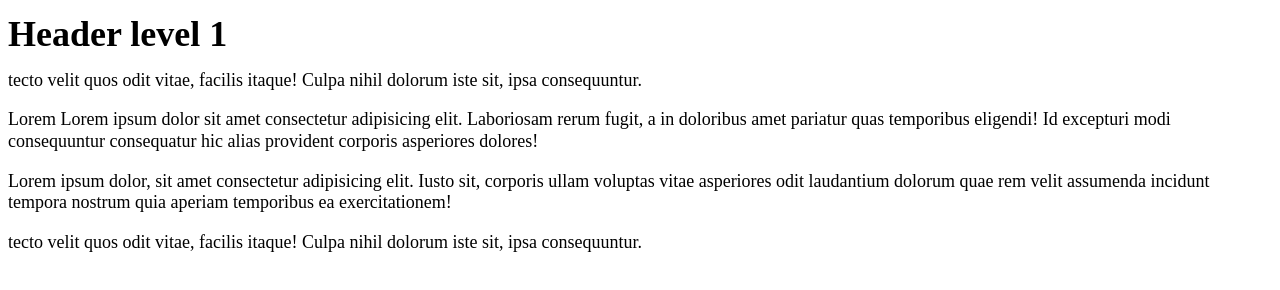
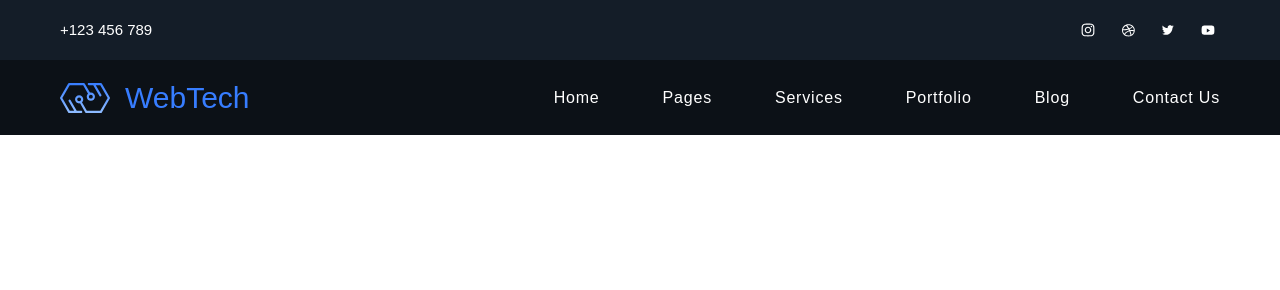
Before and after one commit to Somov-Eugene/webTech, a website: page #src/index.html in a window 1280 px wide. Drawn offline with nearby package versions, Linux system fonts and the light colour scheme; files that its build step writes are made by us from their sources; a web font is replaced by a local one.

Commit message:
Make Navbar

```diff
--- a/#src/_footer.html
+++ b/#src/_footer.html
@@ -1,3 +1,2 @@
 <footer class="footer">
-  <p>tecto velit quos odit vitae, <span>facilis itaque</span>! Culpa nihil dolorum iste sit, ipsa consequuntur.</p>
 </footer>
--- a/#src/_header.html
+++ b/#src/_header.html
@@ -1,5 +1,64 @@
 <header class="header">
-  <h1>Header level 1</h1>
-  <p>tecto velit quos odit vitae, <span>facilis itaque</span>! Culpa nihil dolorum iste sit, ipsa consequuntur.</p>
-  <p><span>Lorem</span> Lorem ipsum dolor sit amet consectetur adipisicing elit. Laboriosam rerum fugit, a in doloribus amet pariatur quas temporibus eligendi! Id excepturi modi consequuntur consequatur hic alias provident corporis asperiores dolores!</p>
+  <nav class="nav">
+    <div class="nav__top-bg">
+      <div class="container flex nav__top">
+        <a class="nav__phone" href="tel:+123456789">+123&nbsp;456&nbsp;789</a>
+        <div class="social">
+          <ul class="list-reset flex social__list">
+            <li class="social__item">
+              <a class="social__link social__link--instagram" target="_blank" href="https://instagram.com/">
+                <span class="visually-hidden">Instagram</span>
+              </a>
+            </li>
+            <li class="social__item">
+              <a class="social__link social__link--dribbble" target="_blank" href="https://dribbble.com/">
+                <span class="visually-hidden">Dribbble</span>
+              </a>
+            </li>
+            <li class="social__item">
+              <a class="social__link social__link--twitter" target="_blank" href="https://twitter.com/">
+                <span class="visually-hidden">Twitter</span>
+              </a>
+            </li>
+            <li class="social__item">
+              <a class="social__link social__link--youtube" target="_blank" href="https://youtube.com/">
+                <span class="visually-hidden">Youtube</span>
+              </a>
+            </li>
+          </ul>
+        </div>
+      </div>
+    </div>
+
+    <div class="nav__bottom-bg">
+      <div class="container flex nav__bottom">
+        <a class="flex header__logo logo" href="index.html">
+          <img class="logo__img" src="img/logo.svg" alt="Logo" width="50" height="30" />
+          <span class="logo__text">WebTech</span>
+        </a>
+        <div class="menu">
+          <ul class="list-reset flex menu__list">
+            <li class="menu__item">
+              <a class="menu__link" href="index.html">Home</a>
+            </li>
+            <li class="menu__item">
+              <a class="menu__link" href="pages.html">Pages</a>
+            </li>
+            <li class="menu__item">
+              <a class="menu__link" href="services.html">Services</a>
+            </li>
+            <li class="menu__item">
+              <a class="menu__link" href="portfolio.html">Portfolio</a>
+            </li>
+            <li class="menu__item">
+              <a class="menu__link" href="blog.html">Blog</a>
+            </li>
+            <li class="menu__item">
+              <a class="menu__link" href="contacts.html">Contact Us</a>
+            </li>
+          </ul>
+        </div>
+      </div>
+    </div>
+  </nav>
 </header>
--- a/#src/index.html
+++ b/#src/index.html
@@ -8,10 +8,9 @@
   <link rel="stylesheet" href="css/style.min.css">
   <script src="js/script.min.js" defer></script>
 </head>
-<body>
+<body class="wrapper">
   @@include("_header.html")
   <main class="main">
-    <p>Lorem ipsum dolor, sit amet consectetur adipisicing elit. Iusto sit, corporis ullam voluptas vitae asperiores odit laudantium dolorum quae rem velit assumenda incidunt tempora nostrum quia aperiam temporibus ea exercitationem!</p>
   </main>
   @@include("_footer.html")
 </body>
--- /dev/null
+++ b/#src/scss/general.scss
@@ -0,0 +1,72 @@
+*,
+*::after,
+*::before {
+  box-sizing: border-box;
+}
+
+body {
+  font-family: "Poppins", sans-serif;
+  font-size: 16px;
+  min-width: 320px;
+}
+
+img {
+  width: 100%;
+  height: auto;
+}
+
+a,
+a:hover,
+a:focus,
+a:active,
+a:visited {
+  color: inherit;
+}
+
+a {
+  text-decoration: none;
+}
+
+a:hover {
+  text-decoration: underline;
+}
+
+.visually-hidden:not(:focus):not(:active) {
+  position: absolute;
+
+  width: 1px;
+  height: 1px;
+  margin: -1px;
+  border: 0;
+  padding: 0;
+
+  white-space: nowrap;
+
+  clip-path: inset(100%);
+  clip: rect(0 0 0 0);
+  overflow: hidden;
+}
+
+.wrapper {
+  margin: 0 auto;
+  max-width: 1440px;
+}
+
+.container {
+  margin: 0 auto;
+  padding-left: 15px;
+  padding-right: 15px;
+  max-width: 1190px;
+}
+
+.list-reset {
+  margin: 0;
+  padding-left: 0;
+  list-style-type: none;
+}
+
+.flex {
+  display: flex;
+  justify-content: space-between;
+  align-items: center;
+}
--- /dev/null
+++ b/#src/scss/header.scss
@@ -0,0 +1,101 @@
+.header {
+  color: $white;
+}
+
+.nav__top {
+  padding-top: 15px;
+  padding-bottom: 15px;
+
+  &-bg {
+    background-color: $mirage;
+  }
+}
+
+.nav__phone {
+  font-size: 15px;
+  line-height: 200%;
+}
+
+.social {
+  &__list {
+    justify-content: flex-start;
+  }
+
+  &__item:not(:last-child) {
+    margin-right: 16px;
+  }
+
+  &__link {
+    display: block;
+    width: 24px;
+    height: 24px;
+    background-repeat: no-repeat;
+    background-position: center;
+    background-size: cover;
+
+    &--instagram {
+      background-image: url("../img/icon-instagram.svg");
+    }
+
+    &--dribbble {
+      background-image: url("../img/icon-dribbble.svg");
+    }
+
+    &--twitter {
+      background-image: url("../img/icon-twitter.svg");
+    }
+
+    &--youtube {
+      background-image: url("../img/icon-youtube.svg");
+    }
+  }
+}
+
+.nav__bottom {
+  padding-top: 23px;
+  padding-bottom: 22px;
+
+  &-bg {
+    background-color: $bunker;
+  }
+}
+
+.header__logo {
+  &:hover {
+    text-decoration: none;
+  }
+}
+
+.logo {
+  &__img {
+    display: block;
+    width: 50px;
+    height: 30px;
+  }
+
+  &__text {
+    display: block;
+    font-size: 30px;
+    line-height: 100%;
+    margin-left: 15px;
+    color: $main;
+  }
+}
+
+.menu {
+  &__list {
+    flex-wrap: wrap;
+  }
+
+  &__item {
+    margin-left: 63px;
+  }
+
+  &__link {
+    padding-top: 20px;
+    padding-bottom: 20px;
+    font-size: 16px;
+    line-height: 87%;
+    letter-spacing: 0.8px;
+  }
+}
--- a/#src/scss/style.scss
+++ b/#src/scss/style.scss
@@ -1,8 +1,6 @@
+@import "vars";
 @import "mixins";
 @import "fonts";
-
-body {
-  font-family: "Mulish";
-  font-size: 18px;
-  line-height: 120%;
-}
+@import "general";
+@import "header";
+@import "footer";
--- /dev/null
+++ b/#src/scss/vars.scss
@@ -0,0 +1,7 @@
+$black: #000000;
+$bunker: #0c1117;
+$mirage: #141d28;
+$ebony: #233142;
+$main: #377dff;
+$boulder: #7d7d7d;
+$white: #ffffff;
--- a/gulpfile.js
+++ b/gulpfile.js
@@ -61,7 +61,7 @@ function browserSync() {
 function html() {
   return src(path.src.html)
     .pipe(fileinclude())
-    .pipe(webpHTML())
+    // .pipe(webpHTML())
     .pipe(dest(path.build.html))
     .pipe(browsersync.stream());
 }
```
Also changed, not shown: #src/favicon.ico (added), #src/iconsprite/icon-instagram.svg (deleted), #src/iconsprite/icon-twitter.svg (deleted), #src/iconsprite/icon-youtube.svg (deleted), #src/img/icon-dribbble.svg (added), #src/img/icon-facebook.svg (renamed from #src/iconsprite/icon-facebook.svg), #src/img/icon-instagram.svg (added), #src/img/icon-twitter.svg (added), #src/img/icon-youtube.svg (added), #src/img/logo.svg (added), #src/scss/footer.scss (added), 1 other file.
